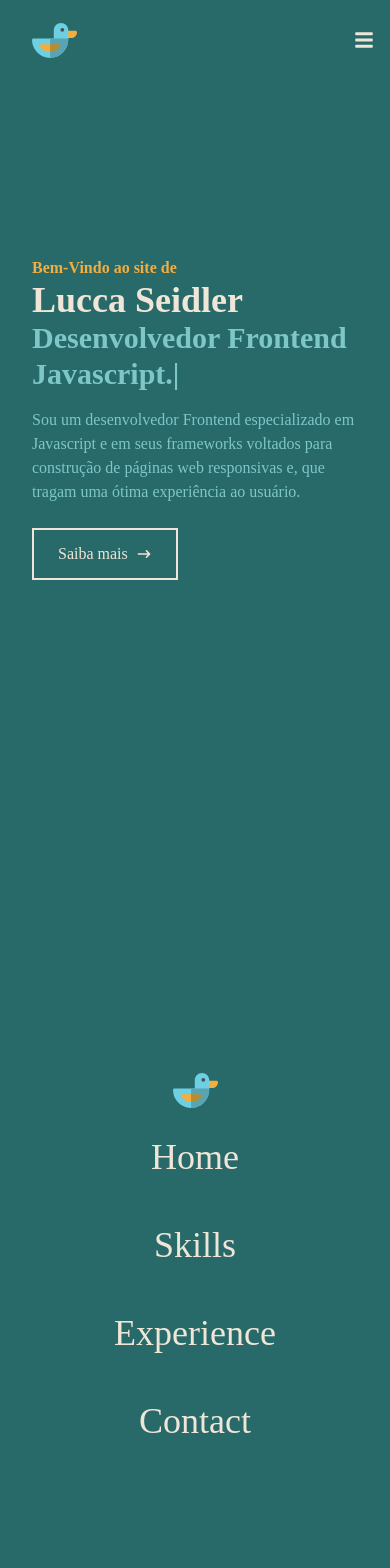
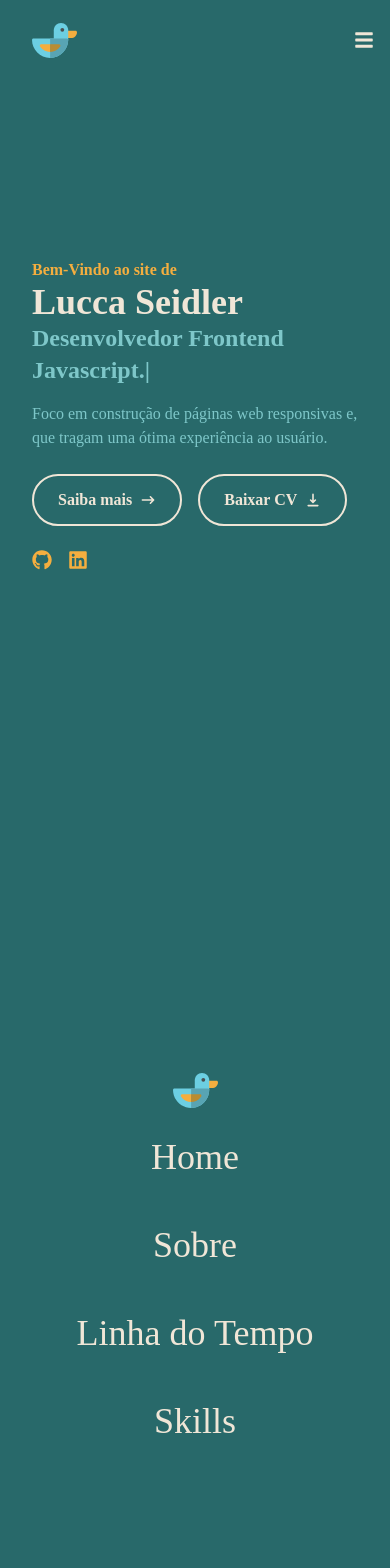
Before and after one commit to luccaseidler/portfolio-2, a React (Create React App) app: page / in a window 390 px wide. Shown: the top 1568 px of the page. Built offline with nearby package versions, Linux system fonts and the light colour scheme.

Commit message:
HalfCompleted 1.0
[UPDATE] New animations, fixed some px problems and other bugs.

```diff
--- a/src/assets/textos/textos.js
+++ b/src/assets/textos/textos.js
@@ -1,5 +1,5 @@
 const frases = [
-    "Sou um desenvolvedor Frontend especializado em Javascript e em seus frameworks voltados para construção de páginas web responsivas e, que tragam uma ótima experiência ao usuário.",
+    "Foco em construção de páginas web responsivas e, que tragam uma ótima experiência ao usuário.",
     "Sou um Desenvolvedor Frontend com dois anos de experiência na área e também trabalhei por quatro anos como profissional de suporte. Atualmente, estou trabalhando como Desenvolvedor FullStack e assistente de TI no ATF Bank, criando recursos para o site do banco, desenvolvendo sistemas internos e cuidando da infraestrutura da empresa.",
 
   ];
--- a/src/components/Home.jsx
+++ b/src/components/Home.jsx
@@ -1,12 +1,14 @@
 import React from "react"
 import { motion } from 'framer-motion'
-import {HiArrowNarrowRight} from 'react-icons/hi'
+import {HiArrowNarrowRight, HiDownload} from 'react-icons/hi'
+import { FaBars, FaTimes, FaGithub, FaLinkedin} from 'react-icons/fa'
 import Typed from 'react-typed'
 import Frases from '../assets/textos/textos'
 
 /*Styles*/
 
-const buttonAbout = "transition ease-in-out group text-[#F0E6D7] border-2 border-[#F0E6D7] px-6 py-3 my-2 flex items-center hover:bg-[#F4AE3F] hover:text-[#28696A] hover:border-[#F4AE3F]"
+const buttonAbout = "transition ease-in-out font-bold rounded-full group text-[#F0E6D7] border-2 border-[#F0E6D7] px-6 py-3 my-2 flex items-center hover:bg-[#F4AE3F] hover:text-[#28696A] hover:border-[#F4AE3F]"
+const buttonCV = "sm:hidden transition ease-in-out font-bold rounded-full group text-[#F0E6D7] border-2 border-[#F0E6D7] px-6 py-3 my-2 flex items-center hover:bg-[#F4AE3F] hover:text-[#28696A] hover:border-[#F4AE3F]"
 
 const Home = () => {
     return (
@@ -15,11 +17,26 @@ const Home = () => {
             <motion.div className="max-w-[1000px] mx-auto px-8 flex flex-col justify-center h-full"
                 initial={{ opacity: 0, translateY: 50 }}
                 animate={{ opacity: 1, translateY: 0 }}
-                transition={{ duration: 0.5, delay: 1}}
+                transition={{ duration: 1.5}}
                 >
-                <p className="text-[#F4AE3F] font-semibold">Bem-Vindo ao site de</p>
-                <h1 className="text-4xl sm:text-7xl font-bold text-[#F0E6D7]">Lucca Seidler</h1>
-                <h2 className="text-3xl sm:text-7xl font-bold text-[#7ec7c9]">Desenvolvedor Frontend
+                <motion.p
+                    className="text-[#F4AE3F] font-semibold"
+                    initial={{ opacity: 0, translateY: 50 }}
+                    animate={{ opacity: 1, translateY: 0 }}
+                    transition={{ duration: 0.5, delay: 1}}
+                >Bem-Vindo ao site de</motion.p>
+                <motion.h1
+                    className="text-4xl sm:text-7xl font-bold text-[#F0E6D7]"
+                    initial={{opacity: 0, translateX: -1000 }}
+                    animate={{opacity: 1, translateX: 0 }}
+                    transition={{ duration: 0.5, delay: 1.3}}
+                >Lucca Seidler</motion.h1>
+                <motion.h2
+                    className="text-2xl sm:text-7xl font-bold text-[#7ec7c9]"
+                    initial={{ opacity: 0, translateX: 1000 }}
+                    animate={{ opacity: 1, translateX: 0 }}
+                    transition={{ duration: 0.5, delay: 1.8}}
+                >Desenvolvedor Frontend
                 <br/>
                 <Typed
                     strings={['ReactJS.', 'Javascript.', 'NextJS.', 'PHP.', 'TailwindCSS.', 'HTML.', 'CSS.', 'TypeScript.']}
@@ -27,15 +44,45 @@ const Home = () => {
                     backSpeed={140}
                     loop
                 /><br/>
-                </h2>
-                <p className="text-[#7ec7c9] py-4 max-w-[700px]">{Frases[0]}</p>
-                <div className="flex">
-                    <button className={buttonAbout}>Saiba mais
+                </motion.h2>
+                <motion.p
+                    className="text-[#7ec7c9] py-4 max-w-[700px]"
+                    initial={{ opacity: 0 }}
+                    animate={{ opacity: 1 }}
+                    transition={{ duration: 1, delay: 2.2}}
+                >{Frases[0]}
+                </motion.p>
+                <div className="flex gap-4">
+                    <motion.button
+                        className={buttonAbout}
+                        initial={{ opacity: 0 }}
+                        animate={{ opacity: 1 }}
+                        transition={{ duration: 1, delay: 2.5}}
+                    >Saiba mais
                     <span className="group-hover:rotate-90 duration-300">
                         <HiArrowNarrowRight className="ml-2 "/>
                     </span>
-                    </button>
+                    </motion.button>
+                    <motion.button
+                        className={buttonCV}
+                        initial={{ opacity: 0 }}
+                        animate={{ opacity: 1 }}
+                        transition={{ duration: 1, delay: 2.5}}
+                    >Baixar CV
+                    <span className="">
+                        <HiDownload className="ml-2"/>
+                    </span>
+                    </motion.button>
                 </div>
+                <motion.div
+                    className="sm:hidden flex gap-4 py-4"
+                    initial={{ opacity: 0 }}
+                    animate={{ opacity: 1 }}
+                    transition={{ duration: 1, delay: 3}}
+                >
+                    <FaGithub size={20} color= '#F4AE3F' />
+                    <FaLinkedin size={20} color= '#F4AE3F' />
+                </motion.div>
             </motion.div>
         </div>
     )
--- a/src/components/Navbar.jsx
+++ b/src/components/Navbar.jsx
@@ -7,7 +7,7 @@ import { SiLitecoin } from 'react-icons/si'
 import duck from '../assets/images/ducklogo.svg'
 
 /* Styles */
-const navButtons = 'transition ease-in-out hover:-translate-y-1 hover:scale-110 duration-200 hover:text-[#F4AE3F]';
+const navButtons = 'font-bold transition ease-in-out hover:-translate-y-1 hover:scale-110 duration-200 hover:text-[#F4AE3F]';
 const mobileNav = 'py-6 text-4xl transition ease-in-out hover:-translate-y-1 hover:scale-110 duration-200 hover:text-[#F4AE3F]';
 const socialLi = 'w-[160px] h-[60px] flex justify-between items-center ml-[-100px] hover:ml-[-10px] duration-300';
 const socialA = 'flex justify-between items-center w-full text-[#F4AE3F] font-semibold';
@@ -34,9 +34,9 @@ const Navbar = () => {
                     transition={{ duration: 1.5, delay: 0.25}}
                 >
                     <li className={navButtons}>Home</li>
+                    <li className={navButtons}>Sobre</li>
+                    <li className={navButtons}>Linha do Tempo</li>
                     <li className={navButtons}>Skills</li>
-                    <li className={navButtons}>Experience</li>
-                    <li className={navButtons}>Contact</li>
                 </motion.ul>
 
             <motion.div onClick={handleClick} className='md:hidden z-10'
@@ -61,9 +61,9 @@ const Navbar = () => {
                 onMouseOut={({target})=>target.style.color="#F0E6D7"}
                 />
                 <li className={mobileNav}>Home</li>
+                <li className={mobileNav}>Sobre</li>
+                <li className={mobileNav}>Linha do Tempo</li>
                 <li className={mobileNav}>Skills</li>
-                <li className={mobileNav}>Experience</li>
-                <li className={mobileNav}>Contact</li>
             </ul>
 
             {/* Social Icons */}
--- a/src/components/Skills.jsx
+++ b/src/components/Skills.jsx
@@ -44,12 +44,6 @@ const techs = [
         title: 'TypeScript',
         alt: 'TypeScript Icon',
         image: typescript
-    },
-    {
-        id:5,
-        title: 'Redux',
-        alt: 'Redux Icon',
-        image: redux
     },
     {
         id:6,
@@ -102,7 +96,7 @@ const Skills = () => {
                     <p className='py-4'>Linguagens e tecnologias que trabalhei previamente</p>
                 </motion.div>
             </div>
-            <div className='w-full grid grid-cols-2 sm:grid-cols-5 gap-4 text-center py-8 overflow-hidden'>
+            <div className='w-full grid grid-cols-3 sm:grid-cols-5 gap-3 text-center py-8 overflow-hidden'>
             {techs.map((tech, i) => (
                 <motion.div
                     key={tech.id}
@@ -110,8 +104,8 @@ const Skills = () => {
                     variants={animationSkills}
                     transition={{ duration: 0.5, delay: i * 0.3 }}
                 >
-                    <div className='hover:scale-110 duration-300'>
-                        <img className='w-20 mx-auto' src={tech.image} alt={tech.alt}/>
+                    <div className='hover:scale-110 hover:font-bold duration-300'>
+                        <img className='sm:w-20 w-16 mx-auto' src={tech.image} alt={tech.alt}/>
                         <p className='my-4'>{tech.title}</p>
                     </div>
                 </motion.div>
--- a/src/components/TimeLine.jsx
+++ b/src/components/TimeLine.jsx
@@ -9,8 +9,8 @@ import { useInView } from 'react-intersection-observer'
 
 
 const TimeLine = () => {
-    const workIconStyles = {background: "#06D6A0"}
-    const schoolIconStyles = {background: "#f9c74f"}
+    const workIconStyles = {background: "#7ec7c9"}
+    const schoolIconStyles = {background: "#F4AE3F"}
 
     const [ref, inView] = useInView({
         triggerOnce: true,
```
